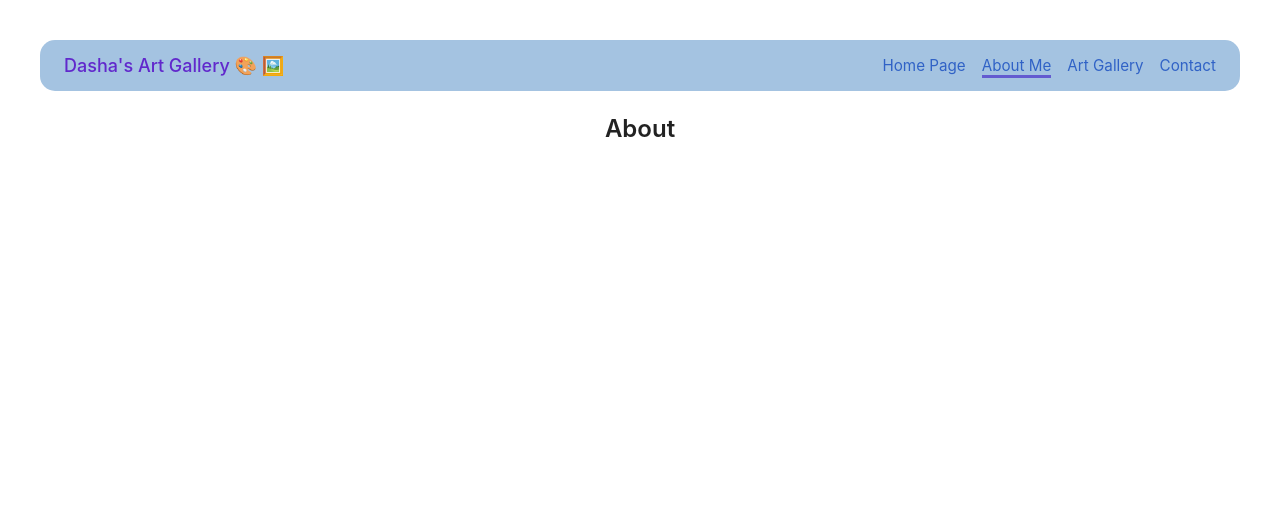
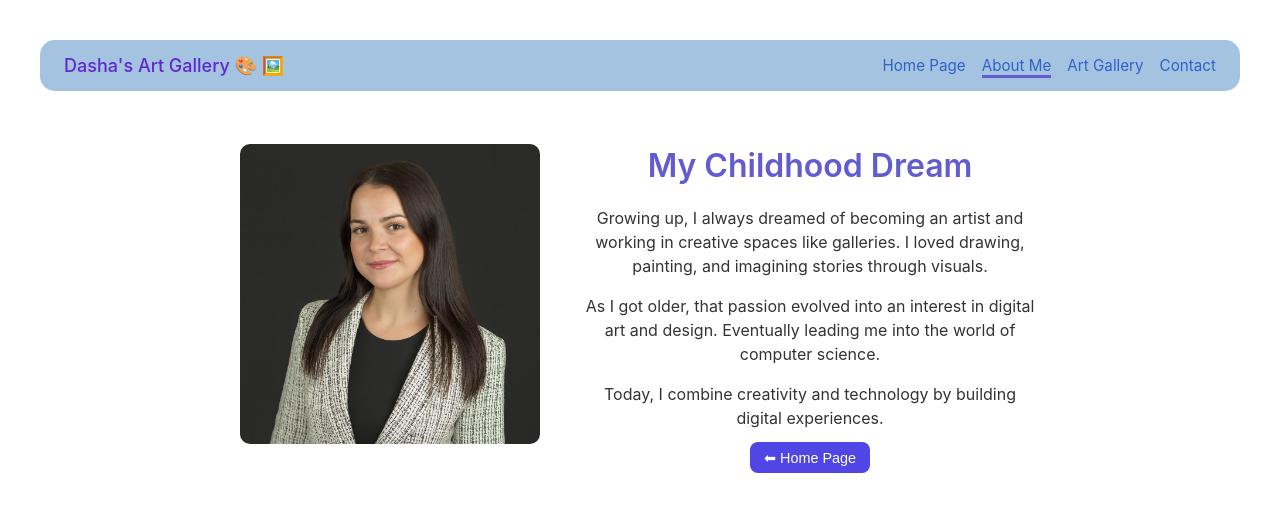
Before and after one commit to dashagaytan/final-project, a React (Vite) app: page /about in a window 1280 px wide. Shown: the top 512 px of the page. Built offline with nearby package versions, Linux system fonts and the light colour scheme.

Commit message:
about page setup

```diff
--- a/src/App.css
+++ b/src/App.css
@@ -123,3 +123,31 @@
   padding: 10px;
   text-align: center;
 }
+
+/* about me page */
+.about-container{
+  padding-top: 30px;
+  display: flex;
+  gap: 40px;
+  align-items: center;
+  max-width: 800px;
+  margin: 0 auto;
+}
+
+.about-img img{
+  width: 300px;
+  height: auto;
+  border-radius: 10px;
+}
+
+.about-text{
+  max-width: 500px;
+}
+.about-text h1{
+  margin-bottom: 2px;
+  color: #635bd0;
+}
+
+.about-text p {
+  margin-bottom: 12px;
+}
--- a/src/pages/About.tsx
+++ b/src/pages/About.tsx
@@ -1,8 +1,27 @@
+import { Link } from 'react-router-dom'
+import dashagaytan from '../assets/images/dashagaytan.jpg'
+
 export default function About(){
     return(
         <>
-        <div>
-            <h2>About</h2>
+        <div className='about-container'>
+
+            <div className='about-img'>
+                <img src={dashagaytan}/>
+            </div>
+
+            <div className='about-text'>
+                <h1>My Childhood Dream</h1>
+                <p>Growing up, I always dreamed of becoming an artist and working in
+                    creative spaces like galleries. I loved drawing, painting, and imagining stories through visuals.
+                </p>
+                <p>As I got older, that passion evolved into an interest in digital art and design. Eventually leading me into the world of computer science.</p>
+                <p>Today, I combine creativity and technology by building digital experiences.</p>
+
+                <Link to="/">
+                <button>⬅︎ Home Page</button>
+                </Link>
+            </div>
         </div>
         </>
     )
```
Also changed, not shown: src/assets/images/dashagaytan.jpg (added).
